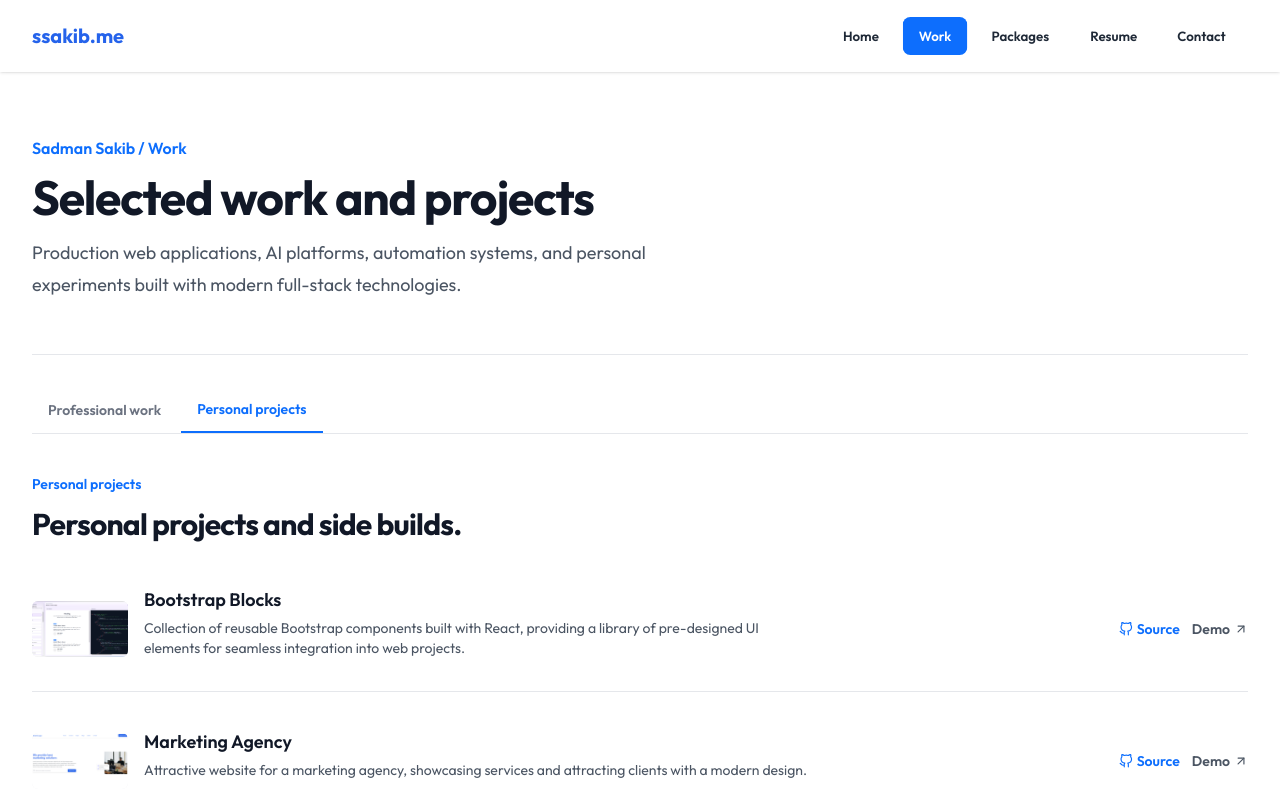
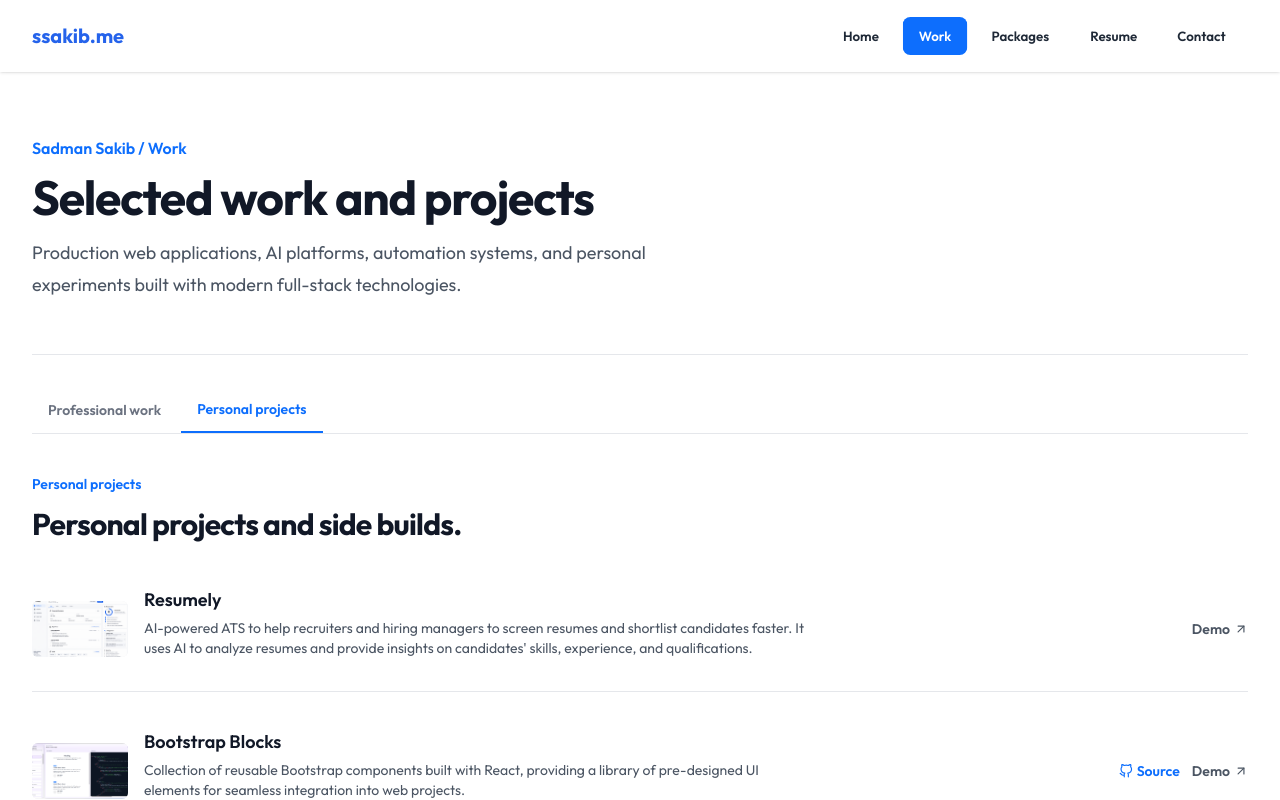
Before and after one commit to ssakib4040/nextjs-portfolio, a Next.js app: page /work in a window 1280 px wide. Both pictures are taken after a click on the tab "Personal projects". Shown: the top 800 px of the page. Built offline with nearby package versions, Linux system fonts and the light colour scheme.

Commit message:
feat: add Resumely project to personal portfolio; update source field to optional and conditionally render source link

```diff
--- a/app/work/page.tsx
+++ b/app/work/page.tsx
@@ -190,6 +190,7 @@ function CompactPersonalProject({ project }: { project: (typeof portfolioList)[n
         </div>
       </div>
       <div className="flex shrink-0 gap-3">
+        {project.source && (
           <Link
             href={project.source}
             target="_blank"
@@ -198,6 +199,7 @@ function CompactPersonalProject({ project }: { project: (typeof portfolioList)[n
           >
             <FiGithub aria-hidden="true" /> Source
           </Link>
+        )}
         <Link
           href={project.demo}
           target="_blank"
--- a/static/personal.tsx
+++ b/static/personal.tsx
@@ -2,12 +2,21 @@ interface Portfolio {
   title: string;
   description?: string;
   image: string;
-  source: string;
+  source?: string;
   demo: string;
   tags?: string[];
 }
 
 export const portfolioList: Portfolio[] = [
+  {
+    title: "Resumely",
+    description:
+      "AI-powered ATS to help recruiters and hiring managers to screen resumes and shortlist candidates faster. It uses AI to analyze resumes and provide insights on candidates' skills, experience, and qualifications.",
+    tags: ["Next.js", "TypeScript", "AI", "Azure", "TailwindCSS"],
+    image: "/projects/resumely.png",
+    demo: "https://resumely.live",
+  },
+
   {
     title: "Bootstrap Blocks",
     description:
```
Also changed, not shown: public/projects/resumely.png (added). Lines whose indentation alone changed are shown as unchanged.
